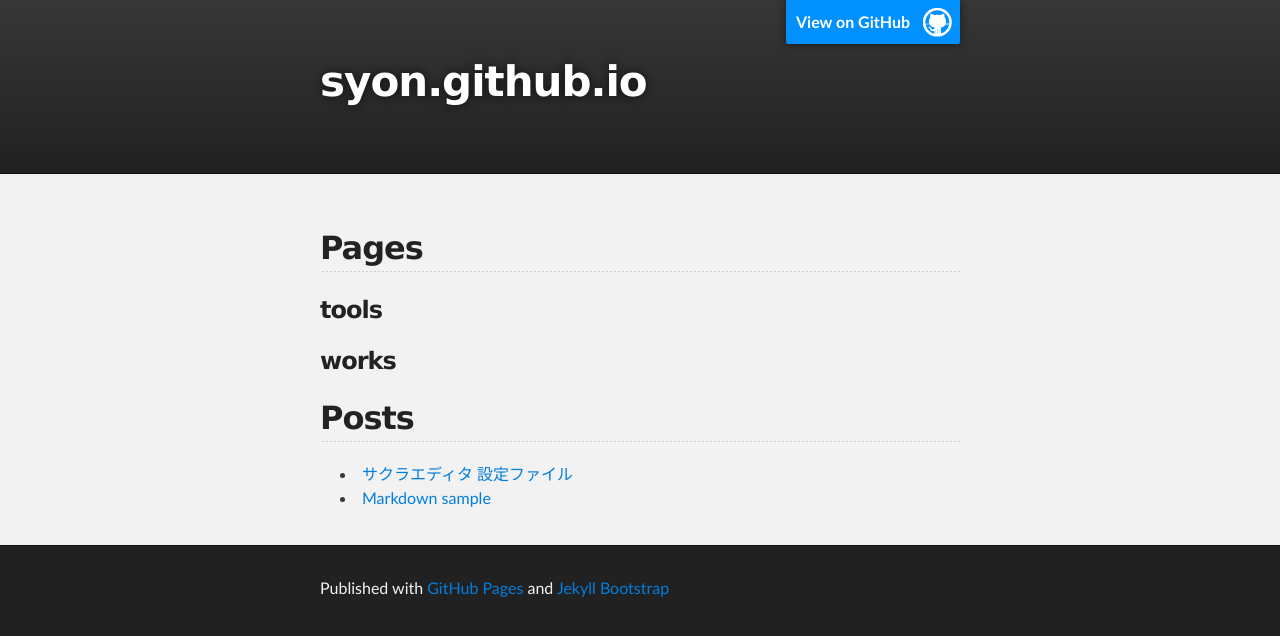
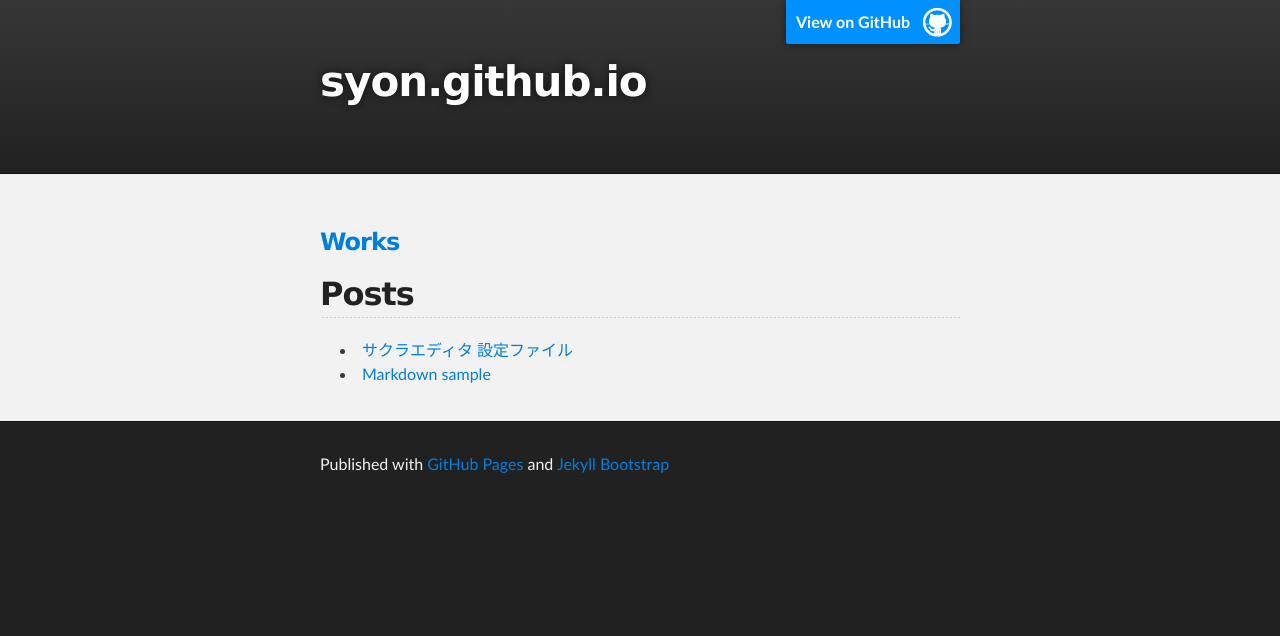
Before and after one commit to syon/syon.github.io, a Jekyll site: the page built from index.md, in a window 1280 px wide. Shown: the top 636 px of the page. Built offline with Jekyll 4.4.1, drawn with Linux system fonts in a browser that asks for light colours.

Commit message:
move to 'works' repository

```diff
--- a/_config.yml
+++ b/_config.yml
@@ -20,7 +20,7 @@ author :
 
 # Generating a list of pages (not posts) in a given category
 # http://stackoverflow.com/questions/17118551
-category-list: [tools, works]
+category-list: []
 
 # The production_url is only used when full-domain names are needed
 # such as sitemap.txt
--- a/index.md
+++ b/index.md
@@ -3,20 +3,7 @@ layout: default
 ---
 {% include JB/setup %}
 
-## Pages
-
-{% for cat in site.category-list %}
-### {{ cat }}
-<ul>
-{% for page in site.pages %}
-{% for pc in page.categories %}
-{% if pc == cat %}
-<li><a href="{{ page.url }}">{{ page.title }}</a></li>
-{% endif %}<!-- cat-match-p -->
-{% endfor %}<!-- page-category -->
-{% endfor %}<!-- page -->
-</ul>
-{% endfor %}<!-- cat -->
+### [Works](http://syon.github.io/works/)
 
 <ul>
 <h2>Posts</h2>
```
